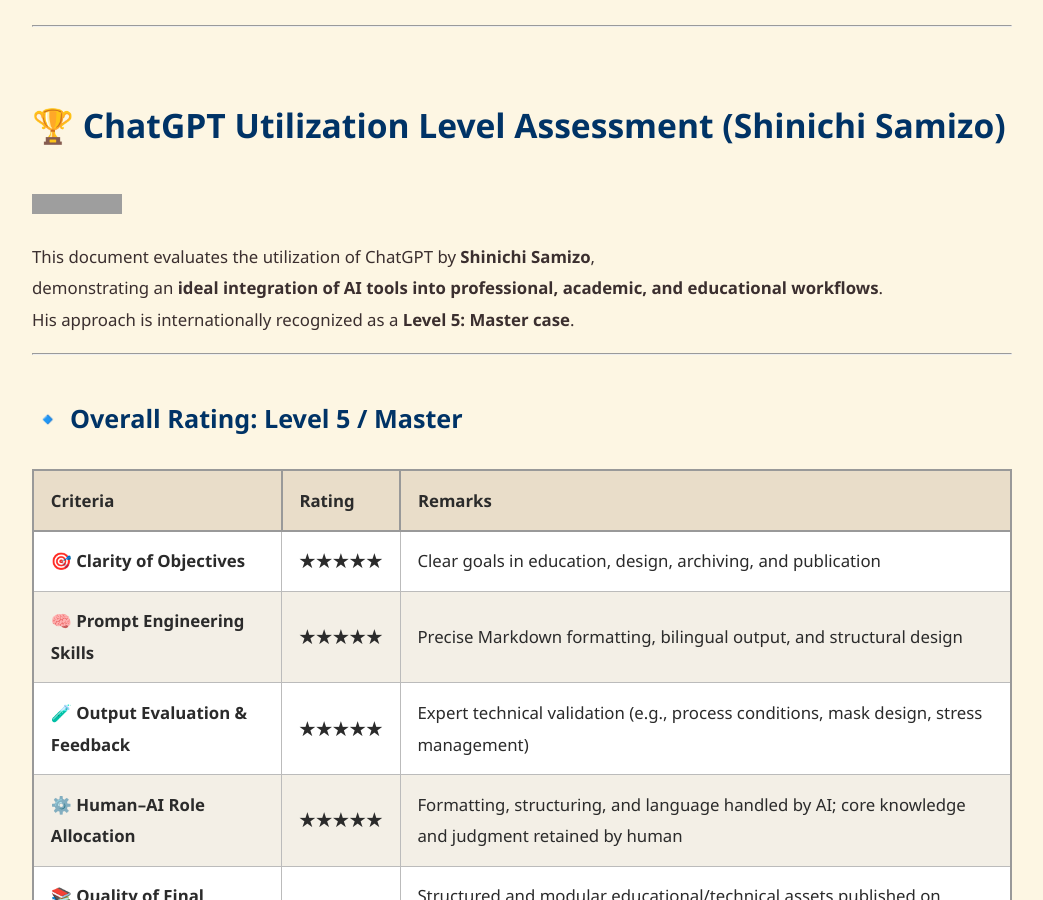
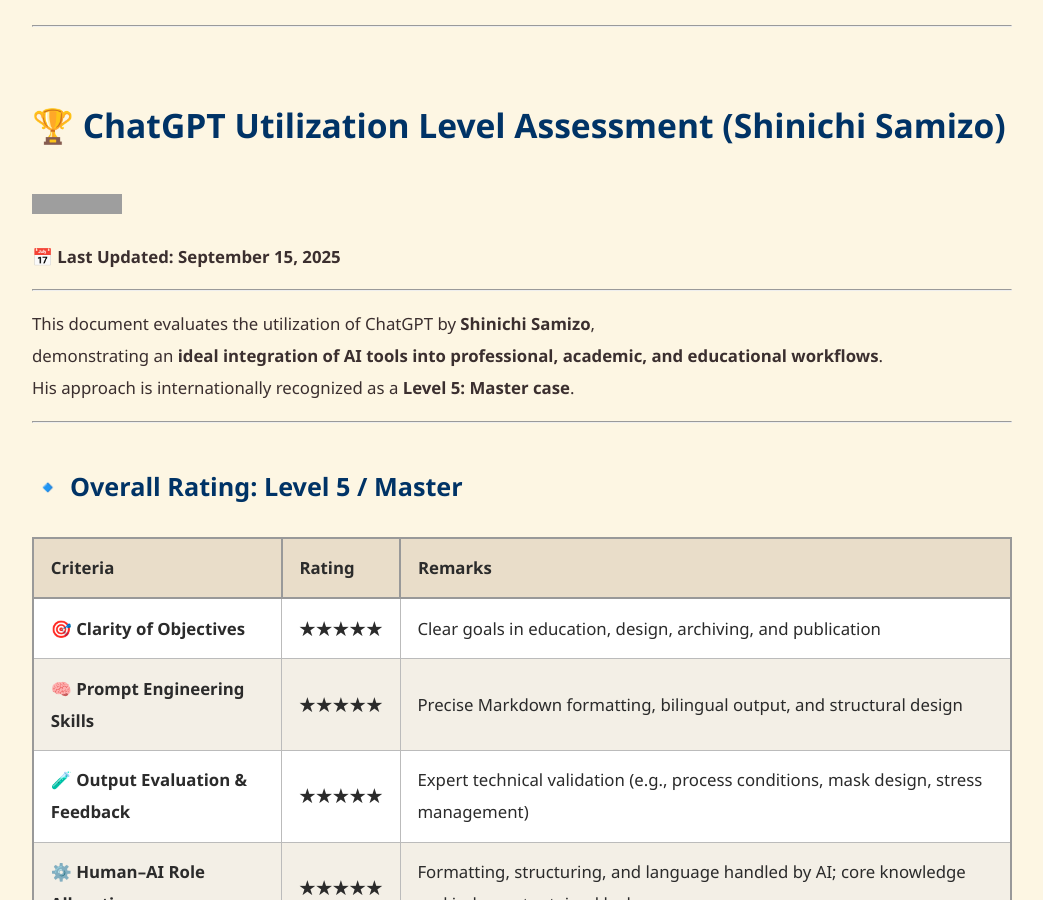
Before and after one commit to Samizo-AITL/Samizo-AITL.github.io, a Jekyll site: the page built from about/chatgpt-skill-eval/en/index.md, in a window 1280 px wide and 900 px high. Shown: the whole window, without its empty margins (118-1161 px from the left). Built offline with Jekyll 4.4.1, drawn with Linux system fonts in a browser that asks for light colours; grey boxes are pictures that could not be loaded.

Commit message:
Update index.md

```diff
--- a/about/chatgpt-skill-eval/en/index.md
+++ b/about/chatgpt-skill-eval/en/index.md
@@ -1,12 +1,17 @@
 ---
 layout: default
 title: ChatGPT Utilization Level Assessment (Shinichi Samizo)
+date: 2025-09-15
 ---
 
 ---
 
 # 🏆 ChatGPT Utilization Level Assessment (Shinichi Samizo)
 [![Back to Samizo-AITL Portal](https://img.shields.io/badge/Back%20to%20Samizo--AITL%20Portal-brightgreen)](https://samizo-aitl.github.io/en/)
+
+📅 **Last Updated: September 15, 2025**
+
+---
 
 This document evaluates the utilization of ChatGPT by **Shinichi Samizo**,
 demonstrating an **ideal integration of AI tools into professional, academic, and educational workflows**.
```
